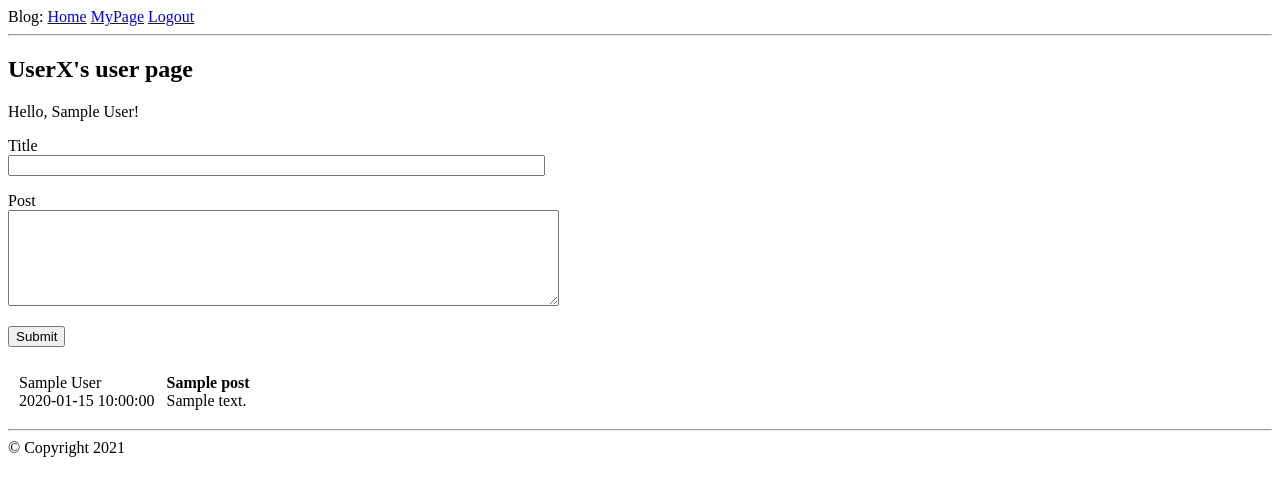
After one commit to pimenovkv/blog, a Flask app: page /user in a window 1280 px wide. The commit adds this page. Shown: the top 496 px of the page. Run offline with Flask 2, Linux system fonts and the light colour scheme; a user stored in the database is signed in; tables that the repository leaves empty hold one stand-in row (values such as "Sample post").

Commit message:
Добавлена страница пользователя с отображением своих сообщений и формой ввода.

```diff
--- a/blog_app/templates/base.html
+++ b/blog_app/templates/base.html
@@ -11,6 +11,7 @@
         {% if current_user.is_anonymous %}
             <a href="{{ url_for('login') }}">Login</a>
         {% else %}
+            <a href="{{ url_for('user') }}">MyPage</a>
             <a href="{{ url_for('logout') }}">Logout</a>
         {% endif %}
     </div>
--- /dev/null
+++ b/blog_app/templates/user.html
@@ -0,0 +1,38 @@
+<!DOCTYPE html>
+{% extends "base.html" %}
+
+{% block content %}
+    <h2>{{ title }}'s user page</h2>
+    {% if username %}
+        <p>Hello, {{ username }}!</p>
+    {% else %}
+        <p>Hello, World!</p>
+    {% endif %}
+    {% if form %}
+        <form action="" method="post" novalidate>
+            {{ form.hidden_tag() }}
+            <p>
+                {{ form.title.label }}<br>
+                {{ form.title(size=64) }}<br>
+                {% for error in form.title.errors %}
+                    <span style="color: red;">[{{ error }}]</span>
+                {% endfor %}
+            </p>
+            <p>
+                {{ form.body.label }}<br>
+                {{ form.body(cols=66, rows=6) }}<br>
+                {% for error in form.body.errors %}
+                    <span style="color: red;">[{{ error }}]</span>
+                {% endfor %}
+            </p>
+            <p>
+                {{ form.submit() }}
+            </p>
+        </form>
+    {% endif %}
+    <table cellspacing="10">
+        {% for post in posts %}
+            {% include 'post.html' %}
+        {% endfor %}
+    </table>
+{% endblock %}
--- a/blog_app/views.py
+++ b/blog_app/views.py
@@ -60,3 +60,15 @@ def register():
         flash('Redistration success!')
         return redirect(url_for('login'))
     return render_template('register.html', title='Registration', form=form)
+
+
+@app.route('/user', methods=['GET', 'POST'])
+def user():
+    posts = Posts.query.filter_by(user_id=current_user.id).order_by(Posts.timestamp.desc()).all()
+    form = NewPostForm()
+    if form.validate_on_submit():  # обработка формы и валидация данных только при запросе POST
+        post = Posts(title=form.title.data, body=form.body.data, author=current_user)
+        db.session.add(post)
+        db.session.commit()
+        return redirect(url_for('user'))
+    return render_template('user.html', title='UserX', username=current_user.name, form=form, posts=posts)
```
